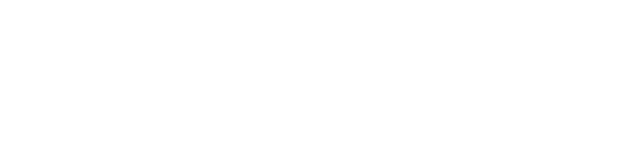
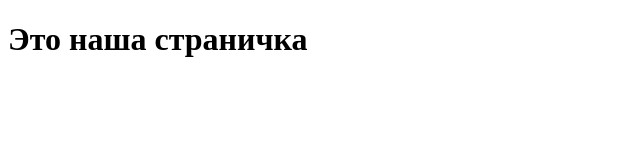
Before and after one commit to kubakovelchi/test_project, a plain HTML site: page index.html in a window 1280 px wide. Shown: the whole page, without its empty margins (0-640 px from the left). Drawn offline with Linux system fonts and the light colour scheme.

Commit message:
feat:added html structure

```diff
--- a/index.html
+++ b/index.html
@@ -5,9 +5,9 @@
     <meta name="viewport"
           content="width=device-width, user-scalable=no, initial-scale=1.0, maximum-scale=1.0, minimum-scale=1.0">
     <meta http-equiv="X-UA-Compatible" content="ie=edge">
-    <title>Document</title>
+    <title>GitHub Pages</title>
 </head>
 <body>
-
+<h1> Это наша страничка</h1>
 </body>
 </html>
```
